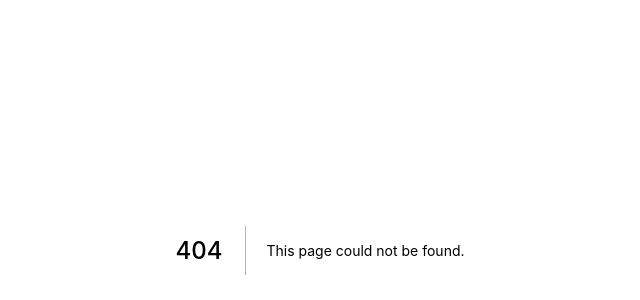
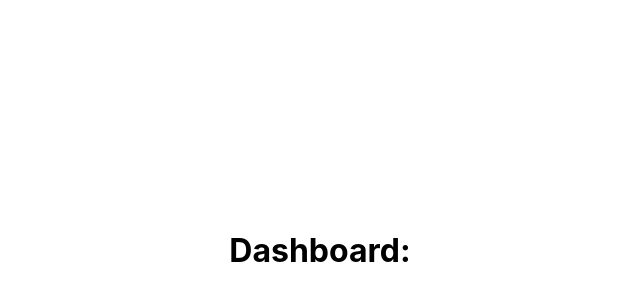
Before and after one commit to gw-rodrigues/ignite-reactjs-auth, a Next.js app: page /dashboard in a window 1280 px wide. Before the commit this address had no page. Shown: the part 150-450 px from the top of the page, without its empty margins (320-960 px from the left). Built offline with nearby package versions, Linux system fonts and the light colour scheme.

Commit message:
ADD create dashboard page, with email submited

```diff
--- /dev/null
+++ b/pages/dashboard.tsx
@@ -0,0 +1,15 @@
+import type { NextPage } from "next";
+import { useContext } from "react";
+import { AuthContext } from "../contexts/AuthContext";
+import styles from "../styles/Home.module.css";
+
+const Dashboard: NextPage = () => {
+  const { user } = useContext(AuthContext);
+  return (
+    <div className={styles.container}>
+      <h1>Dashboard: {user?.email}</h1>
+    </div>
+  );
+};
+
+export default Dashboard;
```
